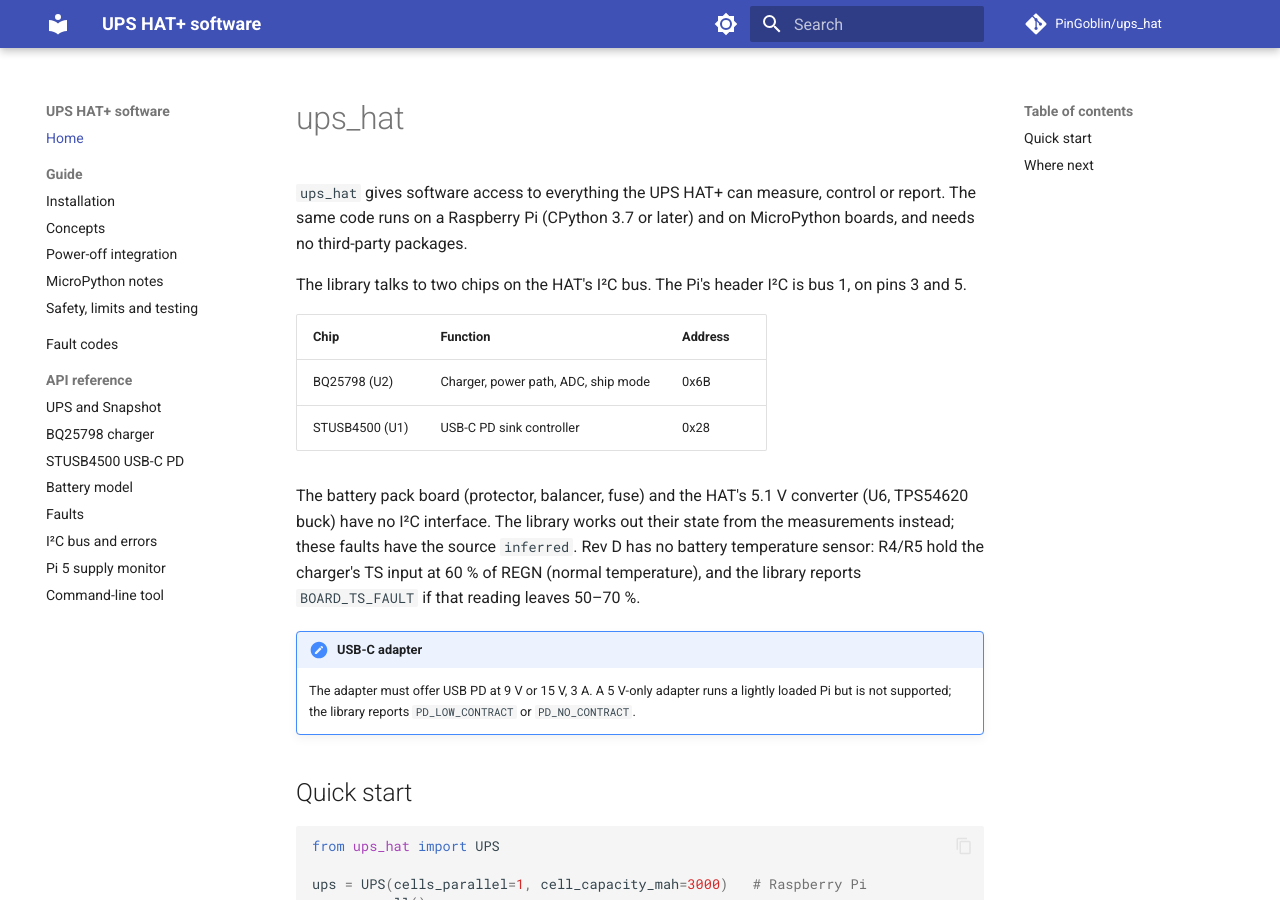
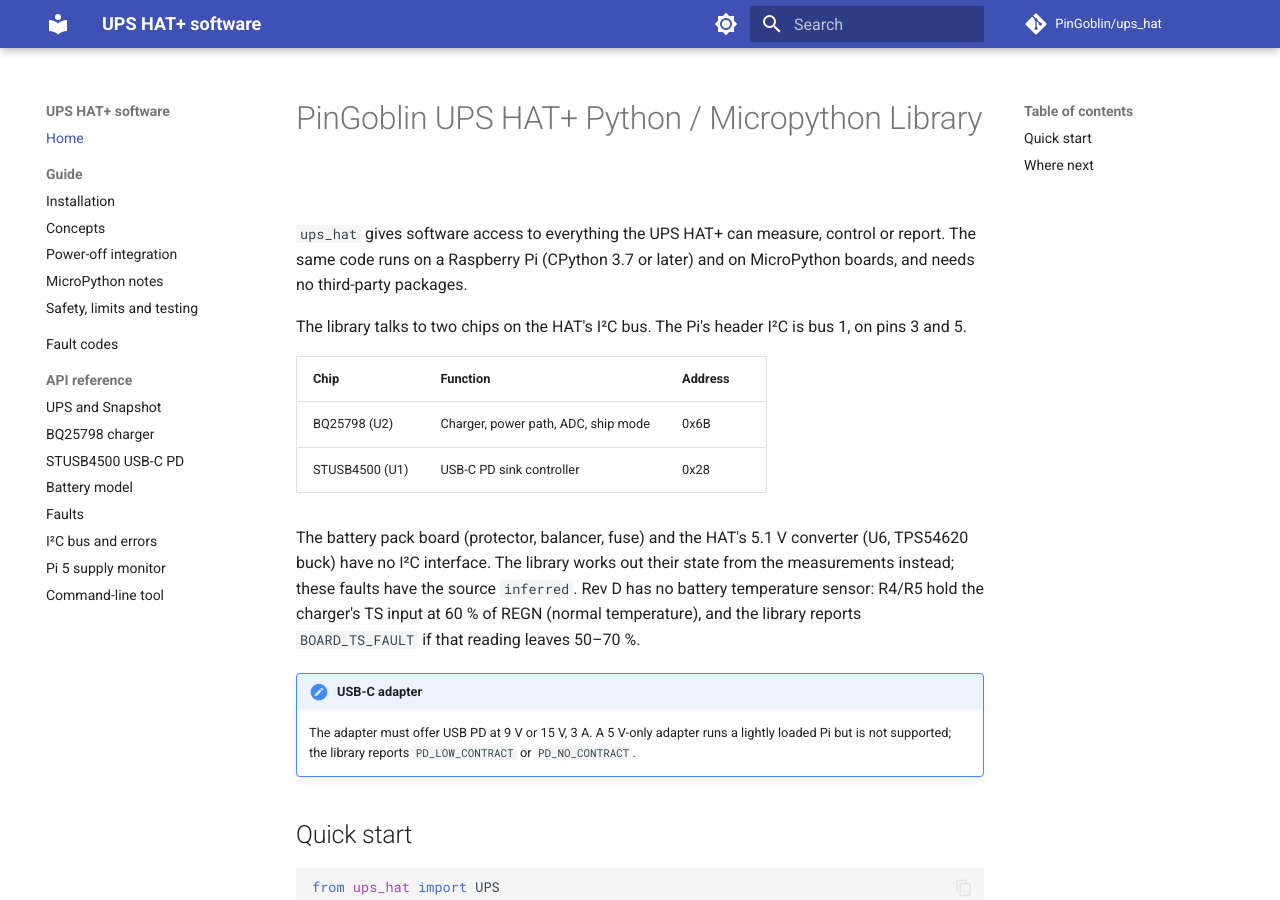
Before and after one commit to PinGoblin/UPS_HAT, an MkDocs documentation site: the page built from docs/index.md, in a window 1280 px wide and 900 px high. Built offline with MkDocs 1.6.1 and Material for MkDocs 9.7.7, drawn with Linux system fonts in a browser that asks for light colours; comment, search, counter and statistics services are not loaded.

Commit message:
Edited text in index.md

```diff
--- a/docs/index.md
+++ b/docs/index.md
@@ -1,4 +1,4 @@
-# ups_hat
+# PinGoblin UPS HAT+ Python / Micropython Library
 
 `ups_hat` gives software access to everything the UPS HAT+ can measure, control or report. The same code runs on a Raspberry Pi (CPython 3.7 or later) and on MicroPython boards, and needs no third-party packages.
 
```
